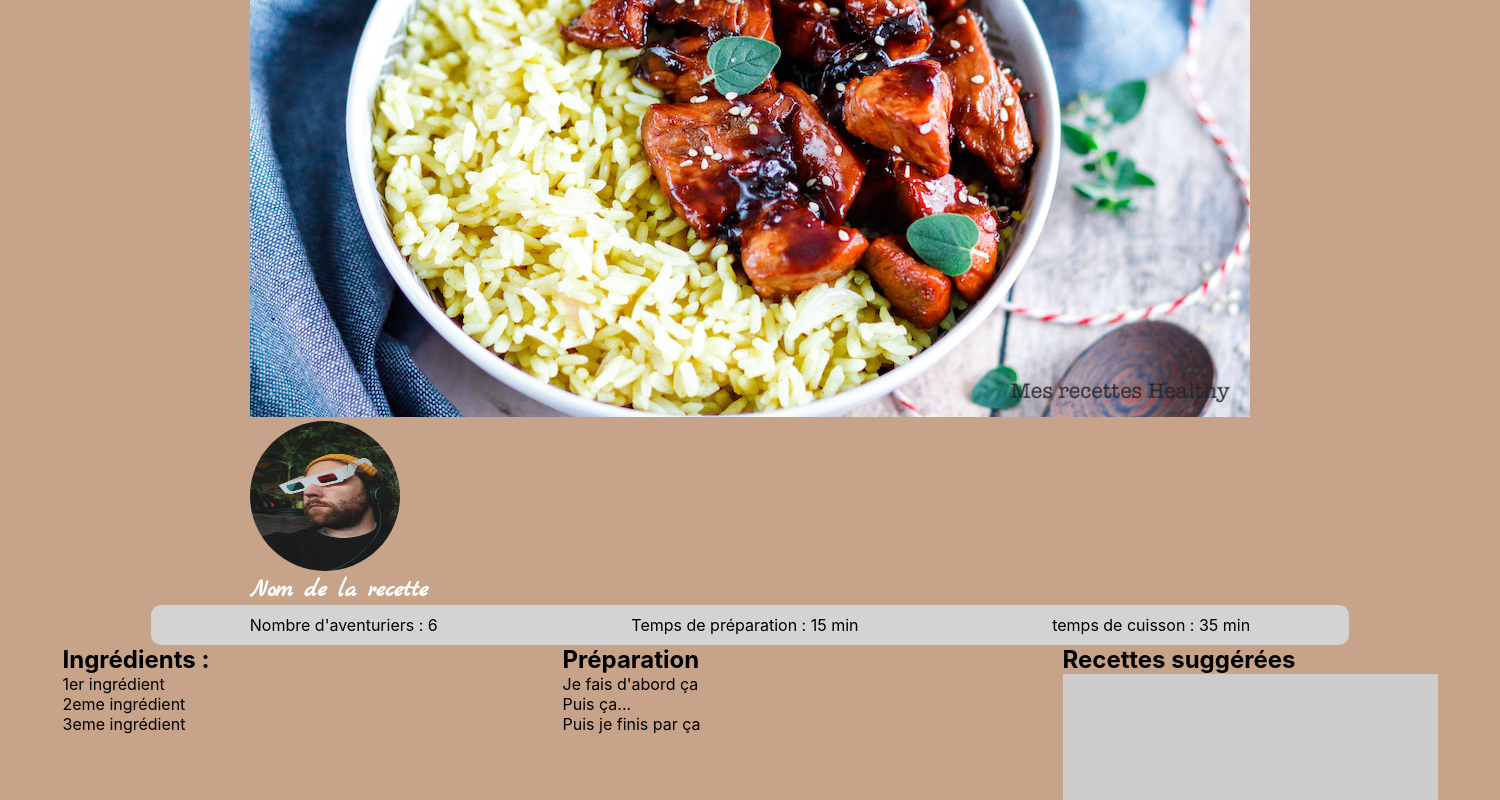
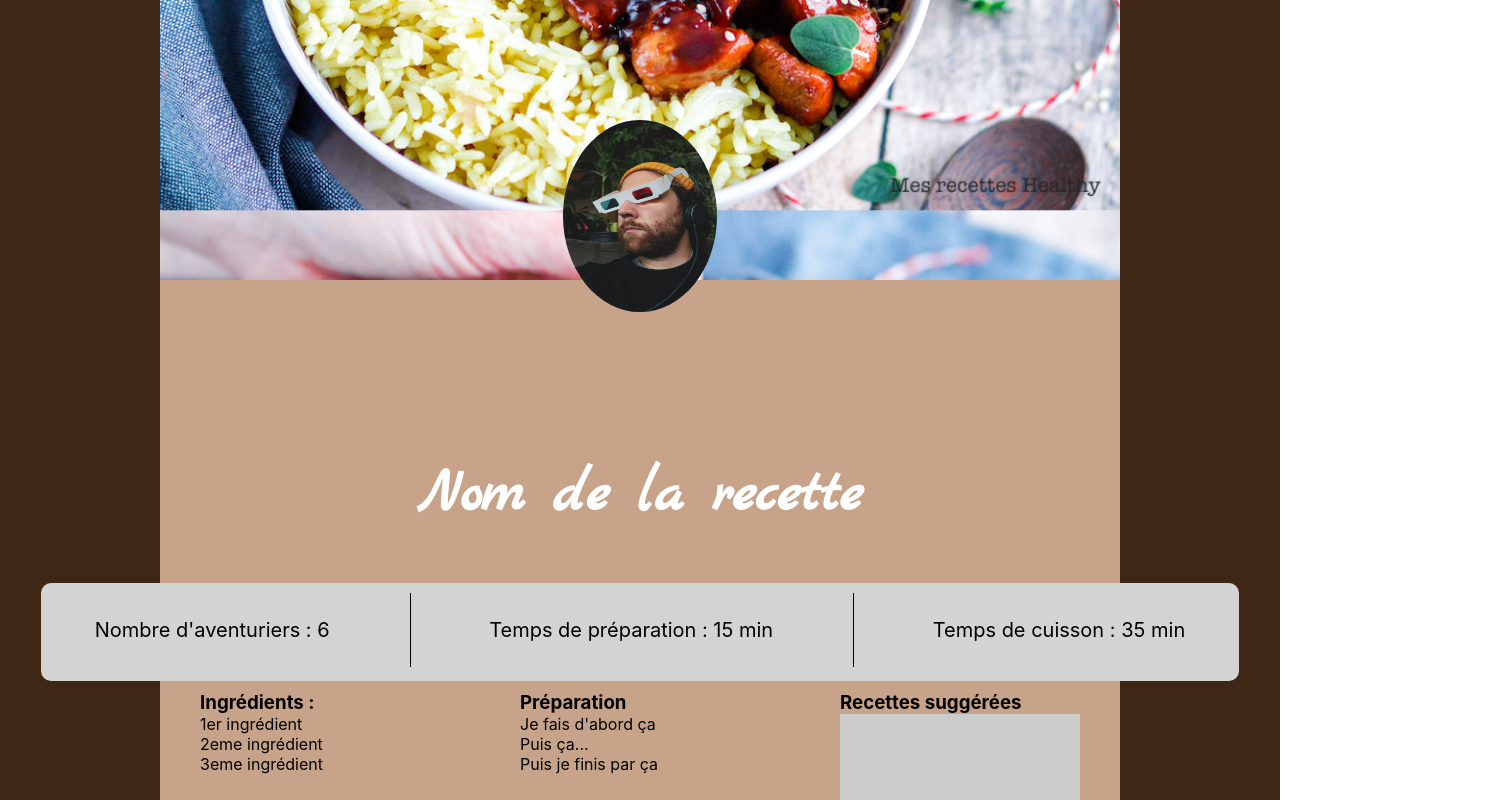
Before and after one commit to TlZeyn/montDor, a React (Create React App) app in the folder front/: page /recipe in a window 1280 px wide. Shown: the part 1320-2120 px from the top of the page, 1500 px wide, since content can reach past the window. Built offline with nearby package versions, Linux system fonts and the light colour scheme.

Commit message:
recipe image and avatar are in place, recommandations too, CSS in progress with bem method

```diff
--- a/front/src/components/OneRecipe/OneRecipe.css
+++ b/front/src/components/OneRecipe/OneRecipe.css
@@ -1,16 +1,16 @@
 .master-container {
     background-color: #3E2715;
+    height: auto;
 }
 
 .container {
-
     display: flex;
     flex-direction: column;
     justify-content: space-around;
     align-items: center;
     background-color: #C7A489;
-    height: 1751px;
-    width: 1500px;
+    height: auto;
+    width: 75%;
     margin-left: auto;
     margin-right: auto;
     margin-top: 20px;
@@ -23,18 +23,26 @@
 
 .recipe-header__img {
     width: 100%;
-    margin-top: 30px;
+    height: 35em;
+    background-image: url('../../assets/smaug.jpg');
+    background-size: cover;
+    background-position-y: -150px;
+    margin-bottom: 8em;
 }
 
 .recipe-header__img2 {
-    width: 150px;
-    height: 150px;
+    position: absolute;
+    top: 90em;
+    width: 12%;
+    height: 12rem;
     border-radius: 50%;
 }
 
 .recipe-header__title {
     color: white;
+    font-size: 60px;
     font-family: 'Marck Script';
+    margin: 50px;
 }
 
 .recommandations {
@@ -43,6 +51,7 @@
     width: 1194px;
     height: 78px;
     border-radius: 10px;
+    margin-bottom: 10px;
 }
 
 .recommandations ul {
@@ -53,7 +62,14 @@
 }
 
 .recommandations li {
-    margin-top: auto;
+    font-size: 20px;
+    padding: 25px 80px 25px 25px;
+    border-right: solid 1px;
+}
+
+.recommandations li:last-child {
+    border: none;
+    padding-right: 25px;
 }
 
 .describe-part {
--- a/front/src/components/OneRecipe/OneRecipe.js
+++ b/front/src/components/OneRecipe/OneRecipe.js
@@ -9,47 +9,40 @@ import img2 from '../../assets/avatar.jpeg'
 const OneRecipe = () => {
 
     return(
+
       <section className="master.container">
 
          <div className="container">
-           <div className="recipe-header">
-               <div>
-                  <img className="recipe-header__img" src={img} alt="recette"/>
-               </div>
-               <div>
+            <div className="recipe-header__img"></div>
             <img className="recipe-header__img2" src={img2} alt="avatar"/>
-               </div>
-               <h1 className="recipe-header__title">Nom de la recette</h1>
-           </div>
+            <h2 className="recipe-header__title">Nom de la recette</h2>
             <div className="recommandations">
                <ul>
                   <li>Nombre d'aventuriers : 6</li>
                   <li>Temps de préparation : 15 min</li>
-                   <li>temps de cuisson : 35 min</li>
+                  <li>Temps de cuisson : 35 min</li>
                </ul>
              </div>
             <div className="describe-part">
                <div className="ingredients">
-                   <h2>Ingrédients :</h2>
+                  <h3>Ingrédients :</h3>
                   <p>1er ingrédient</p>
                   <p>2eme ingrédient</p>
                   <p>3eme ingrédient</p>
                </div>
                <div className="steps">
-                   <h2>Préparation</h2>
+                  <h3>Préparation</h3>
                   <p>Je fais d'abord ça</p>
                   <p>Puis ça...</p>
                   <p>Puis je finis par ça</p>
                </div>
                <div className="suggestion">
-                   <h2>Recettes suggérées</h2>
+                  <h3>Recettes suggérées</h3>
                   <img src="https://via.placeholder.com/150" />
                   <img src="https://via.placeholder.com/150" />
                   <img src="https://via.placeholder.com/150" />
                </div>
             </div>
-
-
          </div>
       </section>
   );
```
Lines whose indentation alone changed are shown as unchanged.
